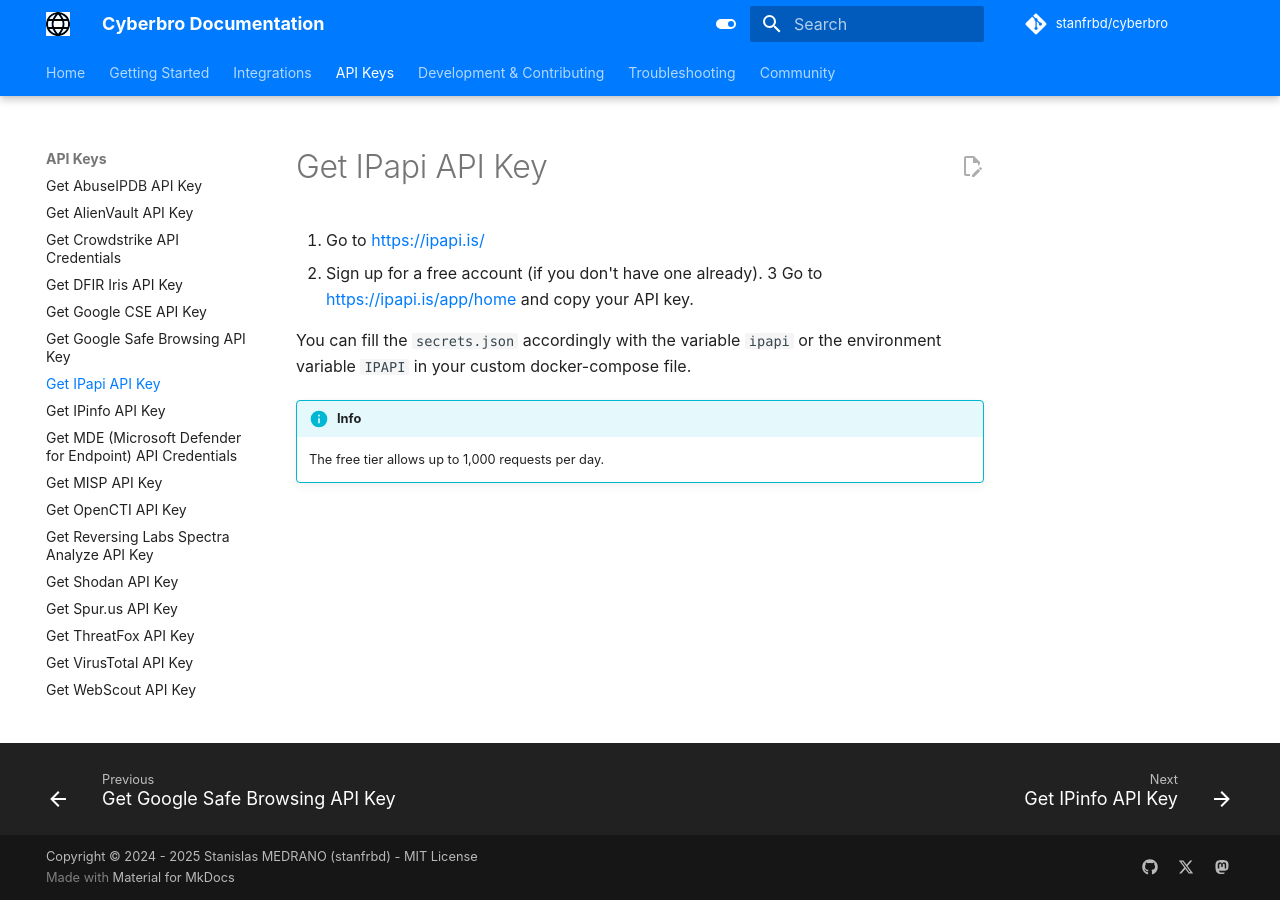
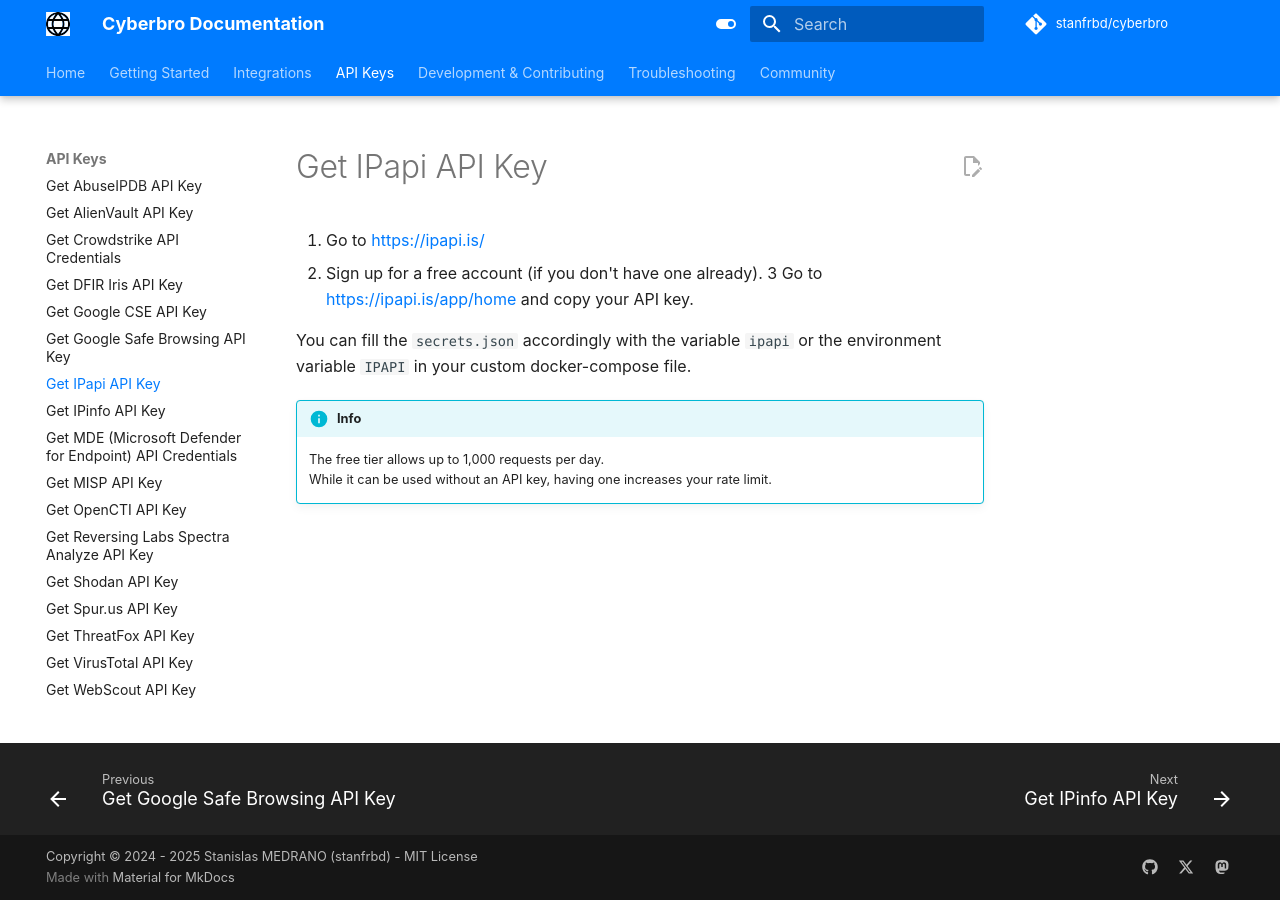
Before and after one commit to ubahmapk/cyberbro, an MkDocs documentation site: the page built from docs/api-keys/Get-IPapi-API-key.md, in a window 1280 px wide. Built offline with MkDocs 1.6.1 and Material for MkDocs 9.7.7, drawn with Linux system fonts in a browser that asks for light colours; some web fonts are replaced; comment, search, counter and statistics services are not loaded.

Commit message:
Update doc

```diff
--- a/docs/api-keys/Get-IPapi-API-key.md
+++ b/docs/api-keys/Get-IPapi-API-key.md
@@ -6,3 +6,4 @@
 
 !!! info
     The free tier allows up to 1,000 requests per day.
+    While it can be used without an API key, having one increases your rate limit.
```
